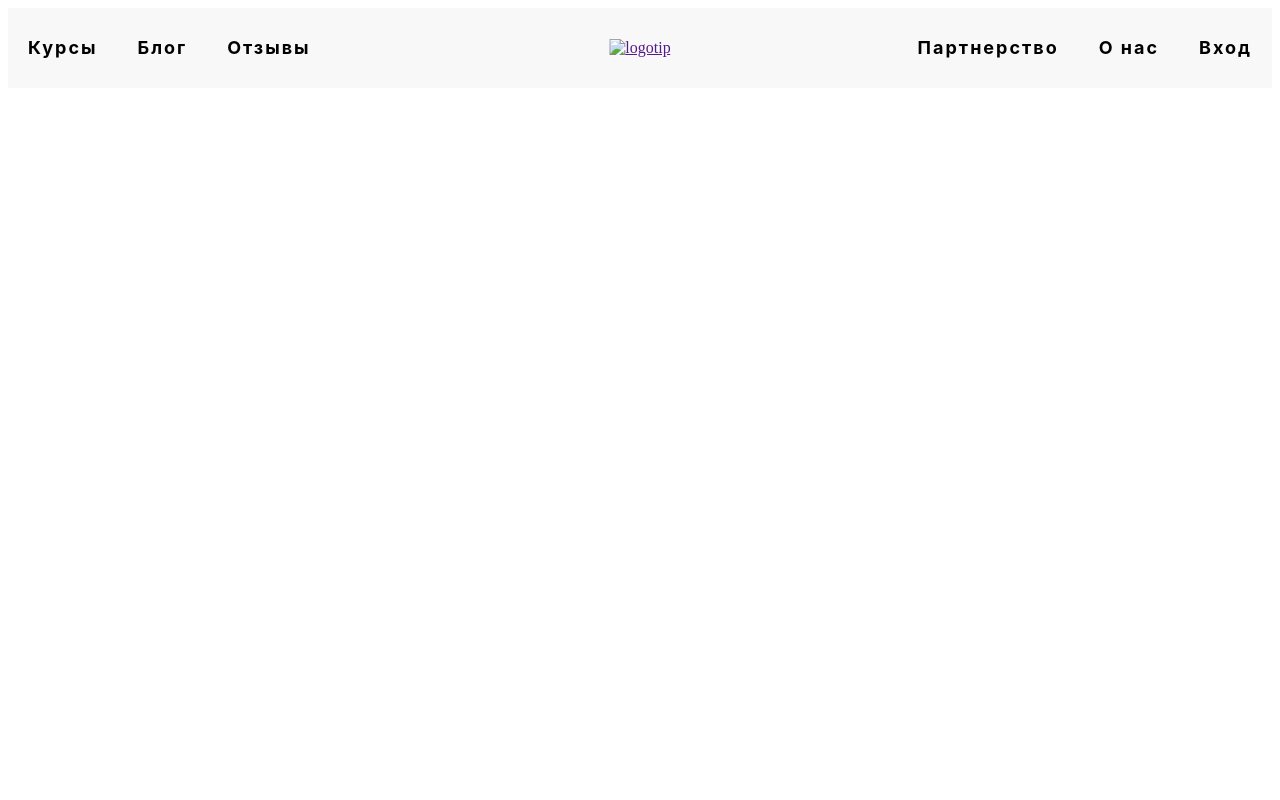
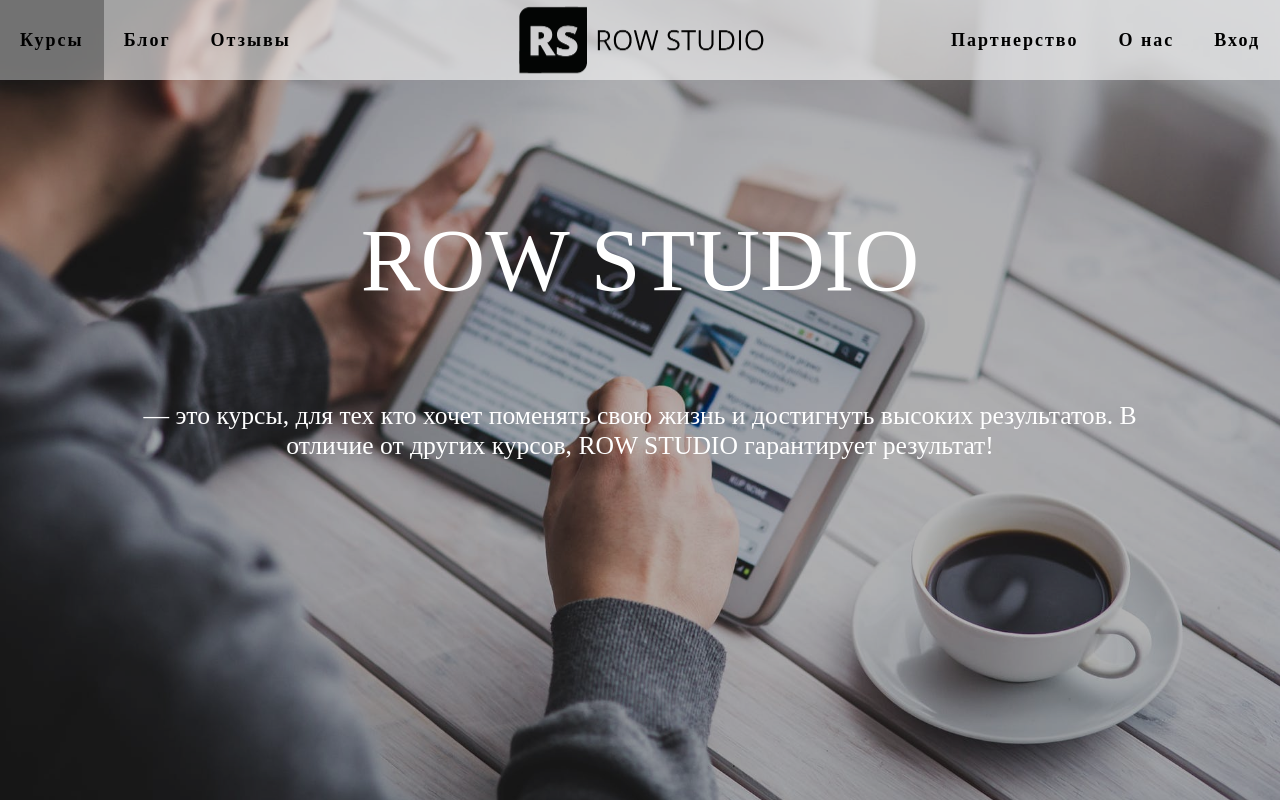
Before and after one commit to victorponomarciuc/rowstudio, a website: page index.html in a window 1280 px wide. Drawn offline with Linux system fonts and the light colour scheme.

Commit message:
создание header

```diff
--- a/assets/scss/style.scss
+++ b/assets/scss/style.scss
@@ -1,3 +1,7 @@
+body{
+margin: 0;
+padding: 0;
+}
 .top-menu {
   position: relative;
   background: rgba(245, 245, 245, 0.637);
@@ -27,15 +31,14 @@
   padding: 0 20px;
   font-size: 18px;
   letter-spacing: 2px;
-  font-family: -apple-system, BlinkMacSystemFont, 'Segoe UI', Roboto, Oxygen, Ubuntu, Cantarell, 'Open Sans', 'Helvetica Neue', sans-serif;
   font-weight: bold;
   color: black;
   transition: .3s linear;
 }
 .menu-main a:hover {background: rgba(0,0,0,.3);}
-@media (max-width: 830px) {
+@media (max-width: 950px) {
 .menu-main {
-  padding-top: 90px;
+  padding-top: 50px;
   text-align: center;
 }
 .navbar-logo {
@@ -56,4 +59,36 @@
 }
 @media (max-width: 630px) {
 .menu-main li {display: block;}
+.menu-main {
+  padding-top: 30px;
+  text-align: center;
 }
+}
+.logo-navbar{
+  width: 50%;
+}
+.header{
+  background-image: url(../img/man-coffee-cup-pen.jpg);
+  height: 100vh;
+  background-position: 50% 50%;
+  background-size: cover;
+  background-repeat: no-repeat;
+}
+.header-overlay{
+  background-color: rgba(0,0,0,.3);
+  height: 100vh;
+}
+.header-info{
+  margin: auto;
+  width: 80%;
+  text-align: center;
+  margin-top: 10%;
+}
+.header-title{
+  font-size: 7vw;
+  color: white;
+}
+.header-subtitle{
+  font-size: 2vw;
+  color: white;
+}
--- a/index.html
+++ b/index.html
@@ -9,8 +9,10 @@
   <link rel="stylesheet" href="assets/css/style.css">
   <title>ROW Studio</title>
 </head>
+
 <body>
   <header class="header">
+    <div class="header-overlay">
     <nav class="top-menu">
       <ul class="menu-main">
         <li class="left-item"><a href="">Курсы</a></li>
@@ -20,10 +22,15 @@
         <li class="right-item"><a href="">О нас</a></li>
         <li class="right-item"><a href="">Партнерство</a></li>
       </ul>
-    <a class="navbar-logo" href=""><img src="" alt="logotip" ></a>
+      <a class="navbar-logo" style="display: flex; justify-content: center;" href="index.html"><img class="logo-navbar"
+          src="assets/img/RS.png" alt="logotip"></a>
     </nav>
+    <div class="header-info">
+      <p class="header-title">ROW STUDIO</p>
+      <p class="header-subtitle">— это курсы, для тех кто хочет поменять свою жизнь и достигнуть высоких
+        результатов. В отличие от других курсов, ROW STUDIO гарантирует результат!</p>
     </div>
-
+  </div>
   </header>
   <script src="assets/js/main.js"></script>
 </body>
```
Also changed, not shown: assets/css/style.css, assets/img/RS white.png (added), assets/img/RS.png (added), assets/img/figma1.jpg (added), assets/img/fimga2.jpg (added), assets/img/front1.jpg (added), assets/img/front2.png (added), assets/img/man-coffee-cup-pen.jpg (added), assets/img/smm1.jpg (added), assets/img/smm2.jpg (added). Lines whose indentation alone changed are shown as unchanged.
